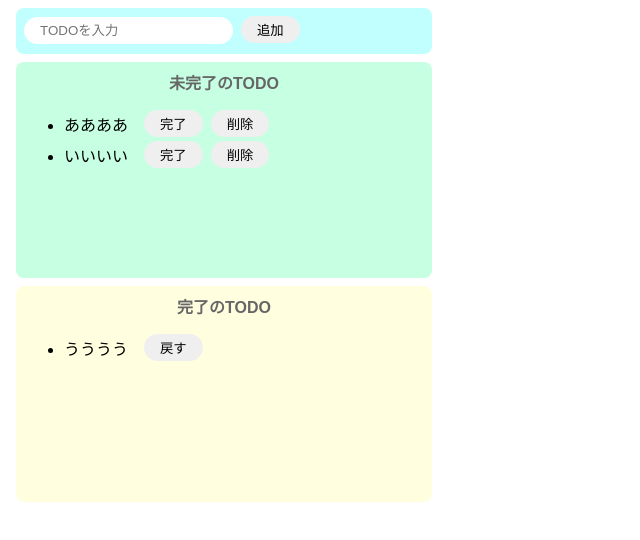
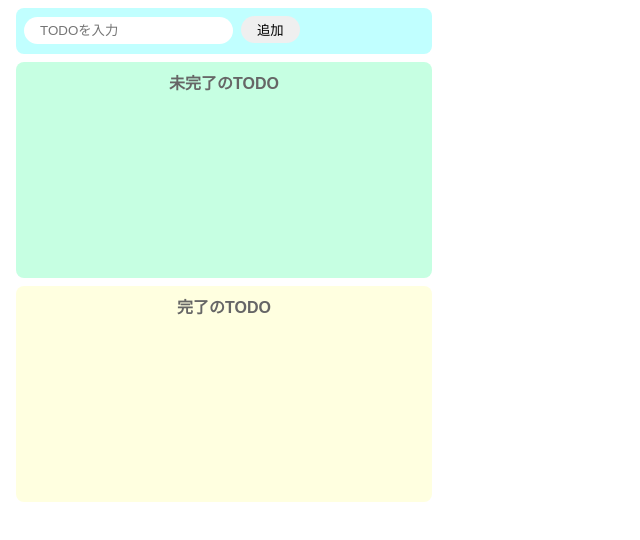
Before and after one commit to takamuu/React_todo_app, a React (Create React App) app: page / in a window 1280 px wide. Shown: the top 540 px of the page, without its empty margins (0-640 px from the left). Built offline with nearby package versions, Linux system fonts and the light colour scheme.

Commit message:
React todo app completed

```diff
--- a/src/App.jsx
+++ b/src/App.jsx
@@ -1,35 +1,79 @@
-import React from "react";
+import React, { useState } from "react";
 import "./styles.css";
 
 export const App = () => {
+  const [todoText, setTodoText] = useState('');
+  const [incompleteTodos, setIncompleteTodos] = useState([]);
+  const [completeTodos, setCompleteTodos] = useState([]);
+
+  const onChangeTodoText = (event) => setTodoText(event.target.value);
+
+  const onClickAdd = () => {
+    if (todoText === "") return;
+    const newTodos = [...incompleteTodos, todoText];
+    setIncompleteTodos(newTodos);
+    setTodoText("");
+  };
+
+  const onClickDelete = (index) => {
+    const newTodos = [...incompleteTodos];
+    newTodos.splice(index, 1);
+    setIncompleteTodos(newTodos);
+  };
+
+  const onClickComplete = (index) => {
+    const newIncompleteTodos = [...incompleteTodos];
+    newIncompleteTodos.splice(index, 1);
+
+    const newCompleteTodos = [...completeTodos, incompleteTodos[index]];
+    setIncompleteTodos(newIncompleteTodos);
+    setCompleteTodos(newCompleteTodos);
+  };
+
+  const onClickBack = (index) => {
+    const newCompleteTodos = [...completeTodos];
+    newCompleteTodos.splice(index, 1);
+
+    const newIncompleteTodos = [...incompleteTodos, completeTodos[index]];
+    setIncompleteTodos(newIncompleteTodos);
+    setCompleteTodos(newCompleteTodos);
+  };
+
   return (
     <>
       <div className="input-area">
-        <input placeholder="TODOを入力" />
-        <button>追加</button>
+        <input
+          placeholder="TODOを入力"
+          value={todoText}
+          onChange={onChangeTodoText}
+        />
+        <button onClick={onClickAdd}>追加</button>
       </div>
       <div className="incomplete-area">
         <p className="title">未完了のTODO</p>
         <ul>
-          <div className="list-row">
-            <li>ああああ</li>
-            <button>完了</button>
-            <button>削除</button>
-          </div>
-          <div className="list-row">
-            <li>いいいい</li>
-            <button>完了</button>
-            <button>削除</button>
-          </div>
+          {incompleteTodos.map((todo, index) => {
+            return (
+              <div key={todo} className="list-row">
+                <li>{todo}</li>
+                <button onClick={() => onClickComplete(index)}>完了</button>
+                <button onClick={() => onClickDelete(index)}>削除</button>
+              </div>
+            );
+          })}
         </ul>
       </div>
       <div className="complete-area">
         <p className="title">完了のTODO</p>
         <ul>
-          <div className="list-row">
-            <li>うううう</li>
-            <button>戻す</button>
-          </div>
+          {completeTodos.map((todo, index) => {
+            return (
+              <div key={todo} className="list-row">
+                <li>{todo}</li>
+                <button onClick={() => onClickBack(index)}>戻す</button>
+              </div>
+            );
+          })}
         </ul>
       </div>
     </>
```
